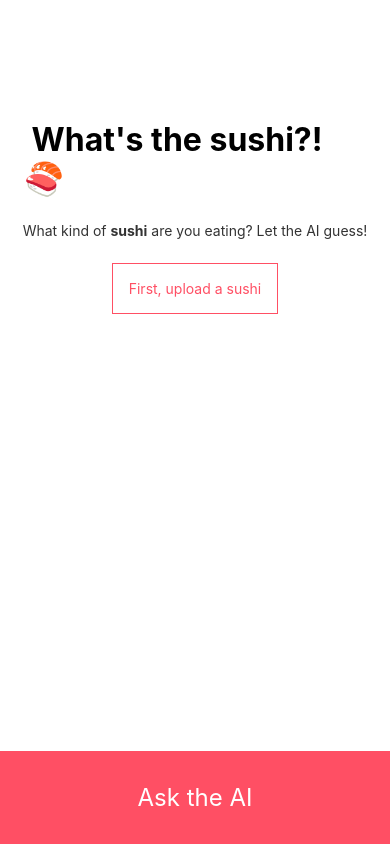
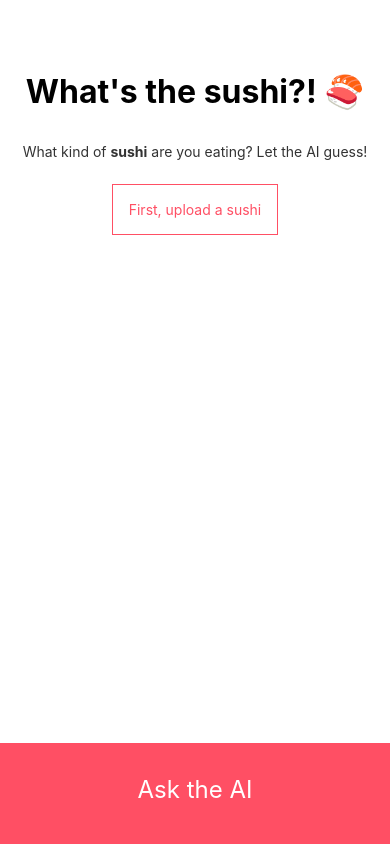
Before and after one commit to yannklein/mobile-sushi-ai-react, a React Native app: screen / in a window 390 px wide. Built offline with nearby package versions, Linux system fonts and the light colour scheme.

Commit message:
project cleaning + styling

```diff
--- a/App.js
+++ b/App.js
@@ -123,7 +123,7 @@ export default class App extends React.Component {
     return (
       <View style={styles.container}>
         <View style={styles.uploadSection}>
-          <Text style={styles.title}> What's the sushi?! 🍣 </Text>
+          <Text style={styles.title}>What's the sushi?! 🍣</Text>
           <Text style={styles.parag}> What kind of <Text style={{fontWeight: "bold"}}>sushi</Text> are you eating? Let the AI guess! </Text>
           <TouchableOpacity style={styles.upload} onPress={this.handleChoosePhoto} >
             <Text style={styles.uploadText}>First, upload a sushi</Text>
@@ -153,7 +153,7 @@ export default class App extends React.Component {
 const styles = StyleSheet.create({
   container: {
     flex: 1,
-    marginTop: 96,
+    marginTop: 40,
     justifyContent: 'space-between',
     alignItems: 'center'
   },
@@ -163,7 +163,7 @@ const styles = StyleSheet.create({
   },
   title: {
     fontSize: 32,
-    margin: 24,
+    marginVertical: 32,
     fontWeight: 'bold'
   },
   parag: {
@@ -174,21 +174,22 @@ const styles = StyleSheet.create({
   result: {
     flex: 1,
     alignItems: 'center',
-    marginTop: 96
+    marginTop: 152
   },
   answer: {
     fontSize: 24,
-    margin: 24,
+    marginTop: 24,
+    marginBottom: 20,
     fontWeight: 'bold'
   },
   list: {
     color: '#333333',
-    marginBottom: 24
   },
   ask: {
     backgroundColor: '#FF4F64',
     width: '100%',
-    paddingVertical: 32,
+    paddingTop: 32,
+    paddingBottom: 40,
     margin: 0
   },
   askText: {
--- a/app.json
+++ b/app.json
@@ -1,6 +1,6 @@
 {
   "name": "mobile-sushi-ai",
-  "displayName": "mobile-sushi-ai",
+  "displayName": "Sushi AI",
   "expo": {
     "name": "mobile-sushi-ai",
     "slug": "expo-template-bare",
```
Also changed, not shown: home.js (deleted, +0 -9 lines), src/scripts/home.jsx (deleted, +0 -9 lines), src/images/logo.png (added), 19 other files (tests, documents, lock files or other folders).
